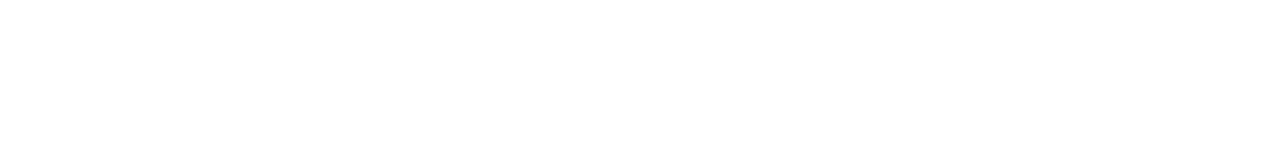
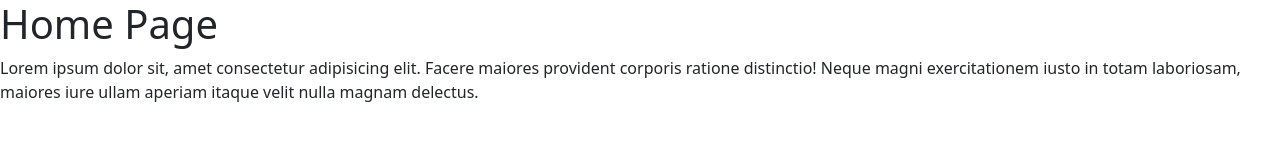
Before and after one commit to wasim7raja10/Codeforces-tracker, a website: page index.html in a window 1280 px wide. Drawn offline with nearby package versions, Linux system fonts and the light colour scheme.

Commit message:
added h1 and p in index.html

```diff
--- a/index.html
+++ b/index.html
@@ -17,7 +17,8 @@
 
 <body>
 
-
+    <h1>Home Page</h1>
+    <p>Lorem ipsum dolor sit, amet consectetur adipisicing elit. Facere maiores provident corporis ratione distinctio! Neque magni exercitationem iusto in totam laboriosam, maiores iure ullam aperiam itaque velit nulla magnam delectus.</p>
 
     <!-- bootstrap -->
     <script src="https://cdn.jsdelivr.net/npm/bootstrap@5.1.0/dist/js/bootstrap.bundle.min.js"
```
